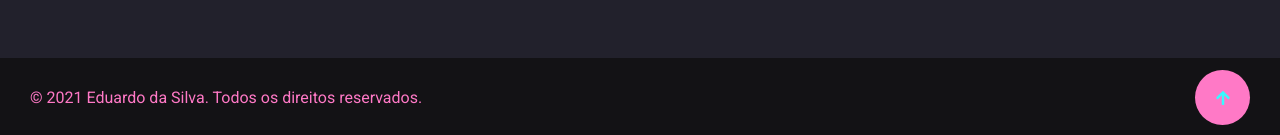
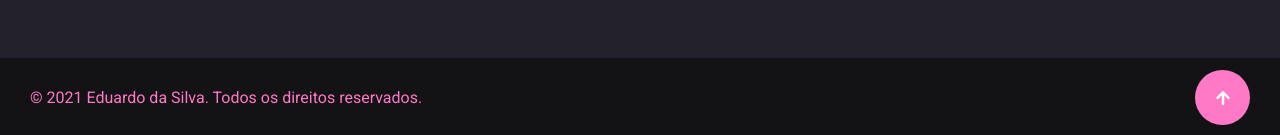
Before and after one commit to eidiinnn/personal-site, a React (Create React App) app: page / in a window 1280 px wide. In both pictures the pointer is over the element 1225 px from the left and 2550 px from the top of the page. Shown: the part 2453-2588 px from the top of the page. Built offline with nearby package versions, Linux system fonts and the light colour scheme; no server answers.

Commit message:
modify the color and transition duration

```diff
--- a/src/components/footer/backToTop/backToTop.css
+++ b/src/components/footer/backToTop/backToTop.css
@@ -9,10 +9,10 @@
   display: flex;
   justify-content: center;
   align-items: center;
-  transition-duration: 1s;
+  transition-duration: 500ms;
 }
 .backToTop-div:hover {
   width: 55px;
   height: 55px;
-  color: var(--blue-color);
+  color: var(--white-color);
 }
```
